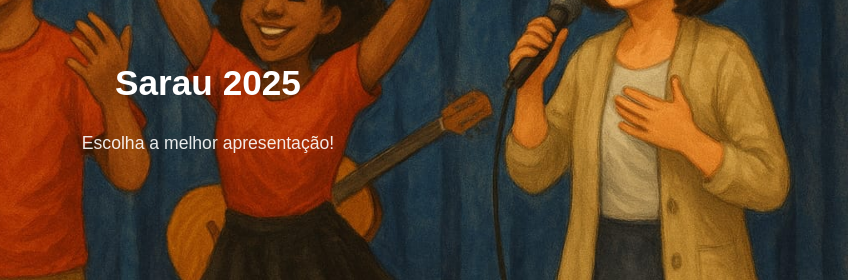
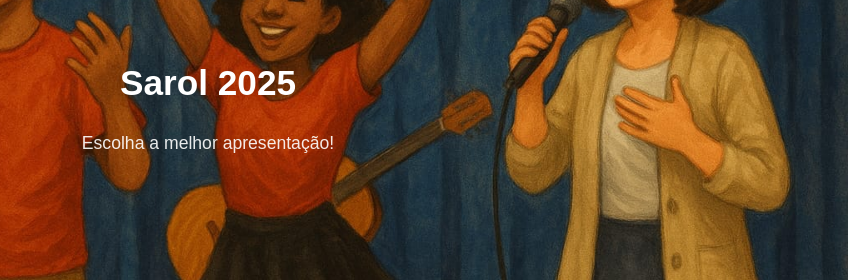
Before and after one commit to Markito444/Vota-o_Sarau, a plain HTML site: page index.html in a window 1280 px wide. Shown: the top 280 px of the page, 432-1280 px from the left. Drawn offline with Linux system fonts and the light colour scheme.

Commit message:
Update index.html

```diff
--- a/index.html
+++ b/index.html
@@ -11,7 +11,7 @@
     <header>
         <div class="container">
             <img src="./img/carol_log.jpg" alt="Logo E.E. Carolina Cintra da Silveira" class="school-logo">
-            <h1>Sarau 2025</h1>
+            <h1>Sarol 2025</h1>
             <p>Escolha a melhor apresentação!</p>
             <p class="nome_escola"> E.E Carolina Cintra da Silveira</p>
         </div>
```
